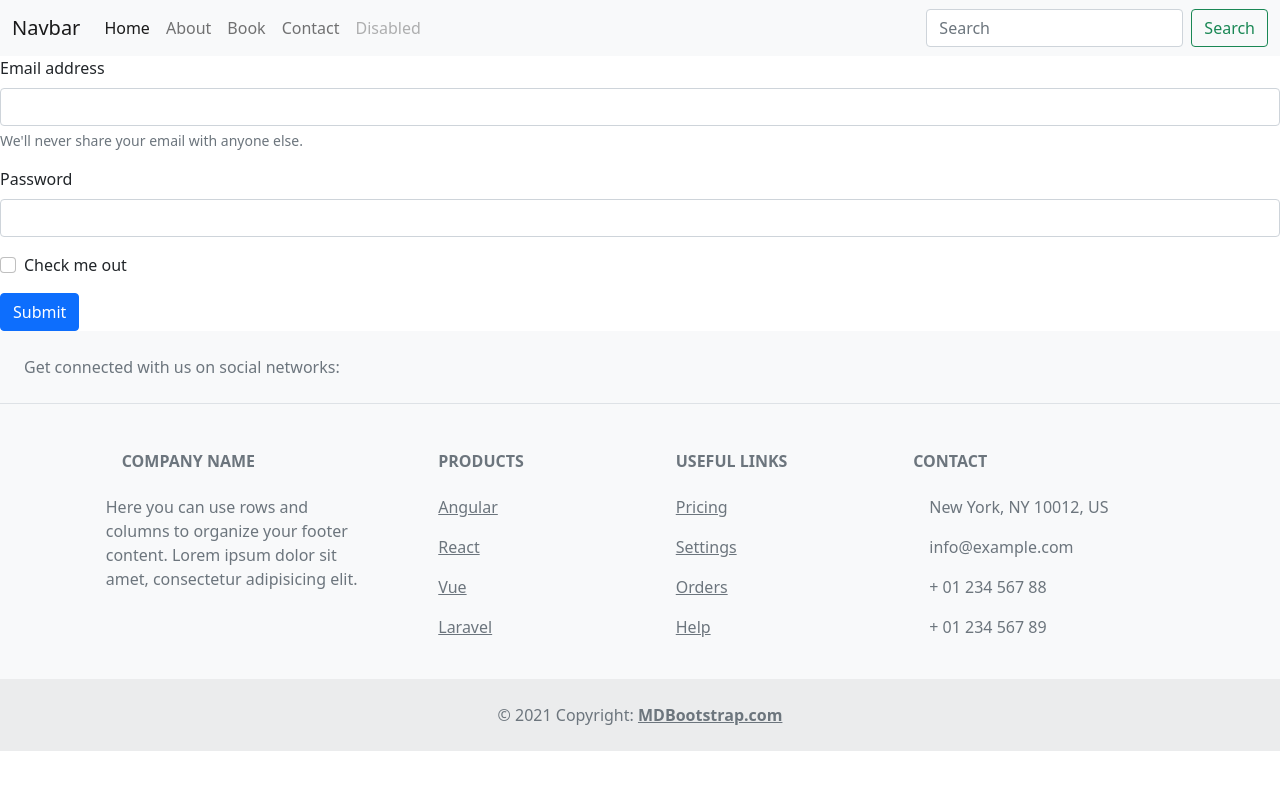
After one commit to JharanaAdk/june, a Django app: page /contact/ in a window 1280 px wide. The commit adds this page. Run offline with Django 4.2, Linux system fonts and the light colour scheme.

Commit message:
first commit

```diff
--- a/library/home/urls.py
+++ b/library/home/urls.py
@@ -7,6 +7,8 @@ urlpatterns = [
     path('', views.index, name="index"),
     path('about/', views.about, name="about"),
     path('book/', views.book, name="book"),
+    path('contact/', views.contact, name="contact"),
+    path('author/', views.author, name="author")
 ]
 if settings.DEBUG:
     urlpatterns += static(settings.MEDIA_URL, documnet_root=settings.MEDIA_ROOT)
--- a/library/home/views.py
+++ b/library/home/views.py
@@ -1,8 +1,18 @@
 from django.shortcuts import render
-from . models import Books
+from . models import Books, Author
 # Create your views here.
 def index(request):
     return render(request, "index.html")
+
+def author(request):
+    author = Author.objects.all()
+    context={
+        "author": author
+    }
+    return render(request, "author.html", context)
+
+def contact(request):
+    return render(request, 'contact.html')
 
 def about(request):
     return render(request, "about.html")
--- a/library/templates/base.html
+++ b/library/templates/base.html
@@ -30,11 +30,11 @@
                 <a class="nav-link" href="{% url 'book' %}">Book</a>
               </li>
               <li class="nav-item">
-                <a class="nav-link" href="{% url 'about' %}">Contact</a>
+                <a class="nav-link" href="{% url 'contact' %}">Contact</a>
               </li>
 
               <li class="nav-item">
-                <a class="nav-link disabled" href="#" tabindex="-1" aria-disabled="true">Disabled</a>
+                <a class="nav-link disabled" href="" tabindex="-1" aria-disabled="true">Disabled</a>
               </li>
             </ul>
             <form class="d-flex">
--- /dev/null
+++ b/library/templates/contact.html
@@ -0,0 +1,20 @@
+{% extends 'base.html' %}
+{% block title %} Contact Page{% endblock title %}
+{% block content %}
+<form>
+    <div class="mb-3">
+      <label for="exampleInputEmail1" class="form-label">Email address</label>
+      <input type="email" class="form-control" id="exampleInputEmail1" aria-describedby="emailHelp">
+      <div id="emailHelp" class="form-text">We'll never share your email with anyone else.</div>
+    </div>
+    <div class="mb-3">
+      <label for="exampleInputPassword1" class="form-label">Password</label>
+      <input type="password" class="form-control" id="exampleInputPassword1">
+    </div>
+    <div class="mb-3 form-check">
+      <input type="checkbox" class="form-check-input" id="exampleCheck1">
+      <label class="form-check-label" for="exampleCheck1">Check me out</label>
+    </div>
+    <button type="submit" class="btn btn-primary">Submit</button>
+  </form>
+{% endblock content %}
```
Also changed, not shown: library/library/settings.py (+14 -4 lines), library/templates/author.html (added, +26 -0 lines).
